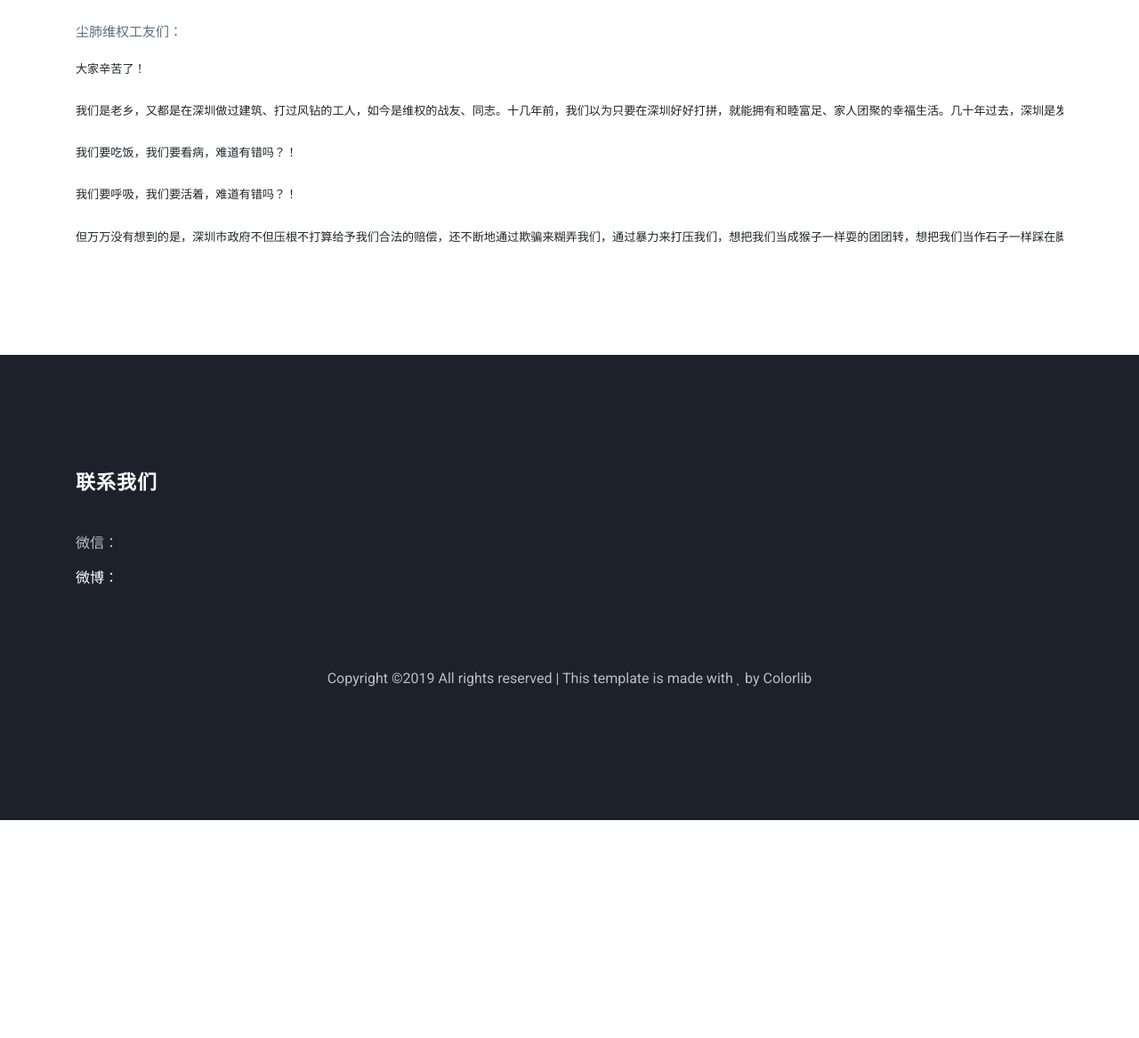
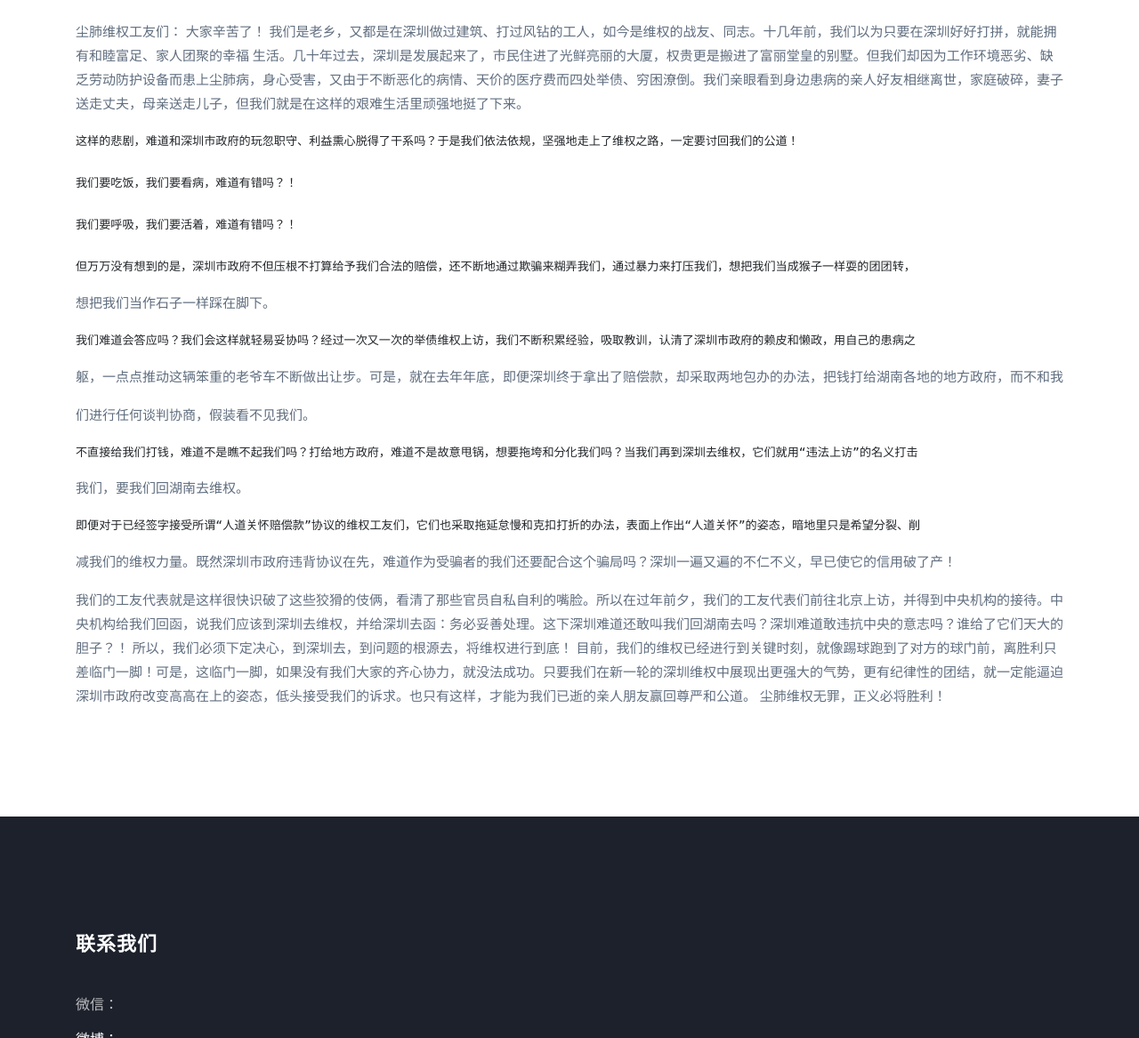
Before and after one commit to chenfeizhisheng/chenfeizhisheng.github.io, a Jekyll site: the page built from _posts/2019-03-04-告尘肺维权工友的一封信.md, in a window 1280 px wide and 1400 px high, scrolled down 880 px. Shown: the part 233-1400 px from the top of the window at 89% size. Built offline with Jekyll 4.4.1, drawn with Linux system fonts in a browser that asks for light colours; some web fonts are replaced; comment, search, counter and statistics services are not loaded; before the commit the page ends 2035 px from its top, so only the background shows below that.

```diff
--- a/_posts/2019-03-04-告尘肺维权工友的一封信.md
+++ b/_posts/2019-03-04-告尘肺维权工友的一封信.md
@@ -12,20 +12,34 @@ excerpt_separator: <!--more-->
 
 ---
 尘肺维权工友们：
+    大家辛苦了！
+    我们是老乡，又都是在深圳做过建筑、打过风钻的工人，如今是维权的战友、同志。十几年前，我们以为只要在深圳好好打拼，就能拥有和睦富足、家人团聚的幸福
+    生活。几十年过去，深圳是发展起来了，市民住进了光鲜亮丽的大厦，权贵更是搬进了富丽堂皇的别墅。但我们却因为工作环境恶劣、缺乏劳动防护设备而患上尘肺病，身心受害，又由于不断恶化的病情、天价的医疗费而四处举债、穷困潦倒。我们亲眼看到身边患病的亲人好友相继离世，家庭破碎，妻子送走丈夫，母亲送走儿子，但我们就是在这样的艰难生活里顽强地挺了下来。
 
-    大家辛苦了！
-
-    我们是老乡，又都是在深圳做过建筑、打过风钻的工人，如今是维权的战友、同志。十几年前，我们以为只要在深圳好好打拼，就能拥有和睦富足、家人团聚的幸福生活。几十年过去，深圳是发展起来了，市民住进了光鲜亮丽的大厦，权贵更是搬进了富丽堂皇的别墅。但我们却因为工作环境恶劣、缺乏劳动防护设备而患上尘肺病，身心受害，又由于不断恶化的病情、天价的医疗费而四处举债、穷困潦倒。我们亲眼看到身边患病的亲人好友相继离世，家庭破碎，妻子送走丈夫，母亲送走儿子，但我们就是在这样的艰难生活里顽强地挺了下来。
-这样的悲剧，难道和深圳市政府的玩忽职守、利益熏心脱得了干系吗？于是我们依法依规，坚强地走上了维权之路，一定要讨回我们的公道！
+    这样的悲剧，难道和深圳市政府的玩忽职守、利益熏心脱得了干系吗？于是我们依法依规，坚强地走上了维权之路，一定要讨回我们的公道！
 
     我们要吃饭，我们要看病，难道有错吗？！
 
     我们要呼吸，我们要活着，难道有错吗？！
 
-    但万万没有想到的是，深圳市政府不但压根不打算给予我们合法的赔偿，还不断地通过欺骗来糊弄我们，通过暴力来打压我们，想把我们当成猴子一样耍的团团转，想把我们当作石子一样踩在脚下。
-我们难道会答应吗？我们会这样就轻易妥协吗？经过一次又一次的举债维权上访，我们不断积累经验，吸取教训，认清了深圳市政府的赖皮和懒政，用自己的患病之躯，一点点推动这辆笨重的老爷车不断做出让步。可是，就在去年年底，即便深圳终于拿出了赔偿款，却采取两地包办的办法，把钱打给湖南各地的地方政府，而不和我们进行任何谈判协商，假装看不见我们。
-不直接给我们打钱，难道不是瞧不起我们吗？打给地方政府，难道不是故意甩锅，想要拖垮和分化我们吗？当我们再到深圳去维权，它们就用“违法上访”的名义打击我们，要我们回湖南去维权。
-即便对于已经签字接受所谓“人道关怀赔偿款”协议的维权工友们，它们也采取拖延怠慢和克扣打折的办法，表面上作出“人道关怀”的姿态，暗地里只是希望分裂、削减我们的维权力量。既然深圳市政府违背协议在先，难道作为受骗者的我们还要配合这个骗局吗？深圳一遍又遍的不仁不义，早已使它的信用破了产！
+    但万万没有想到的是，深圳市政府不但压根不打算给予我们合法的赔偿，还不断地通过欺骗来糊弄我们，通过暴力来打压我们，想把我们当成猴子一样耍的团团转，
+
+想把我们当作石子一样踩在脚下。
+
+    我们难道会答应吗？我们会这样就轻易妥协吗？经过一次又一次的举债维权上访，我们不断积累经验，吸取教训，认清了深圳市政府的赖皮和懒政，用自己的患病之
+
+躯，一点点推动这辆笨重的老爷车不断做出让步。可是，就在去年年底，即便深圳终于拿出了赔偿款，却采取两地包办的办法，把钱打给湖南各地的地方政府，而不和我
+
+们进行任何谈判协商，假装看不见我们。
+
+    不直接给我们打钱，难道不是瞧不起我们吗？打给地方政府，难道不是故意甩锅，想要拖垮和分化我们吗？当我们再到深圳去维权，它们就用“违法上访”的名义打击
+
+我们，要我们回湖南去维权。
+
+    即便对于已经签字接受所谓“人道关怀赔偿款”协议的维权工友们，它们也采取拖延怠慢和克扣打折的办法，表面上作出“人道关怀”的姿态，暗地里只是希望分裂、削
+
+减我们的维权力量。既然深圳市政府违背协议在先，难道作为受骗者的我们还要配合这个骗局吗？深圳一遍又遍的不仁不义，早已使它的信用破了产！
+
 我们的工友代表就是这样很快识破了这些狡猾的伎俩，看清了那些官员自私自利的嘴脸。所以在过年前夕，我们的工友代表们前往北京上访，并得到中央机构的接待。中央机构给我们回函，说我们应该到深圳去维权，并给深圳去函：务必妥善处理。这下深圳难道还敢叫我们回湖南去吗？深圳难道敢违抗中央的意志吗？谁给了它们天大的胆子？！
 所以，我们必须下定决心，到深圳去，到问题的根源去，将维权进行到底！
 目前，我们的维权已经进行到关键时刻，就像踢球跑到了对方的球门前，离胜利只差临门一脚！可是，这临门一脚，如果没有我们大家的齐心协力，就没法成功。只要我们在新一轮的深圳维权中展现出更强大的气势，更有纪律性的团结，就一定能逼迫深圳市政府改变高高在上的姿态，低头接受我们的诉求。也只有这样，才能为我们已逝的亲人朋友赢回尊严和公道。
```
